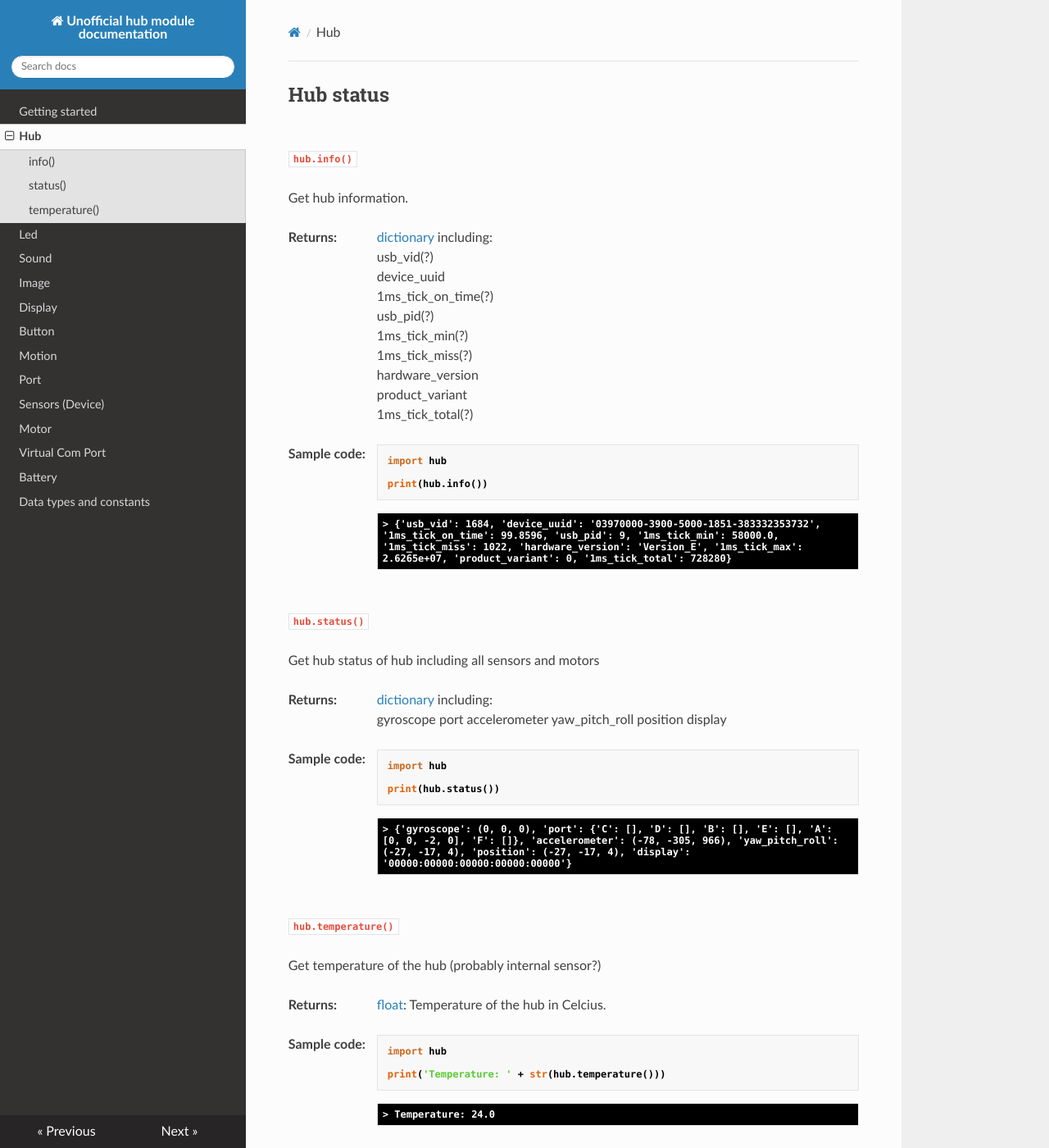
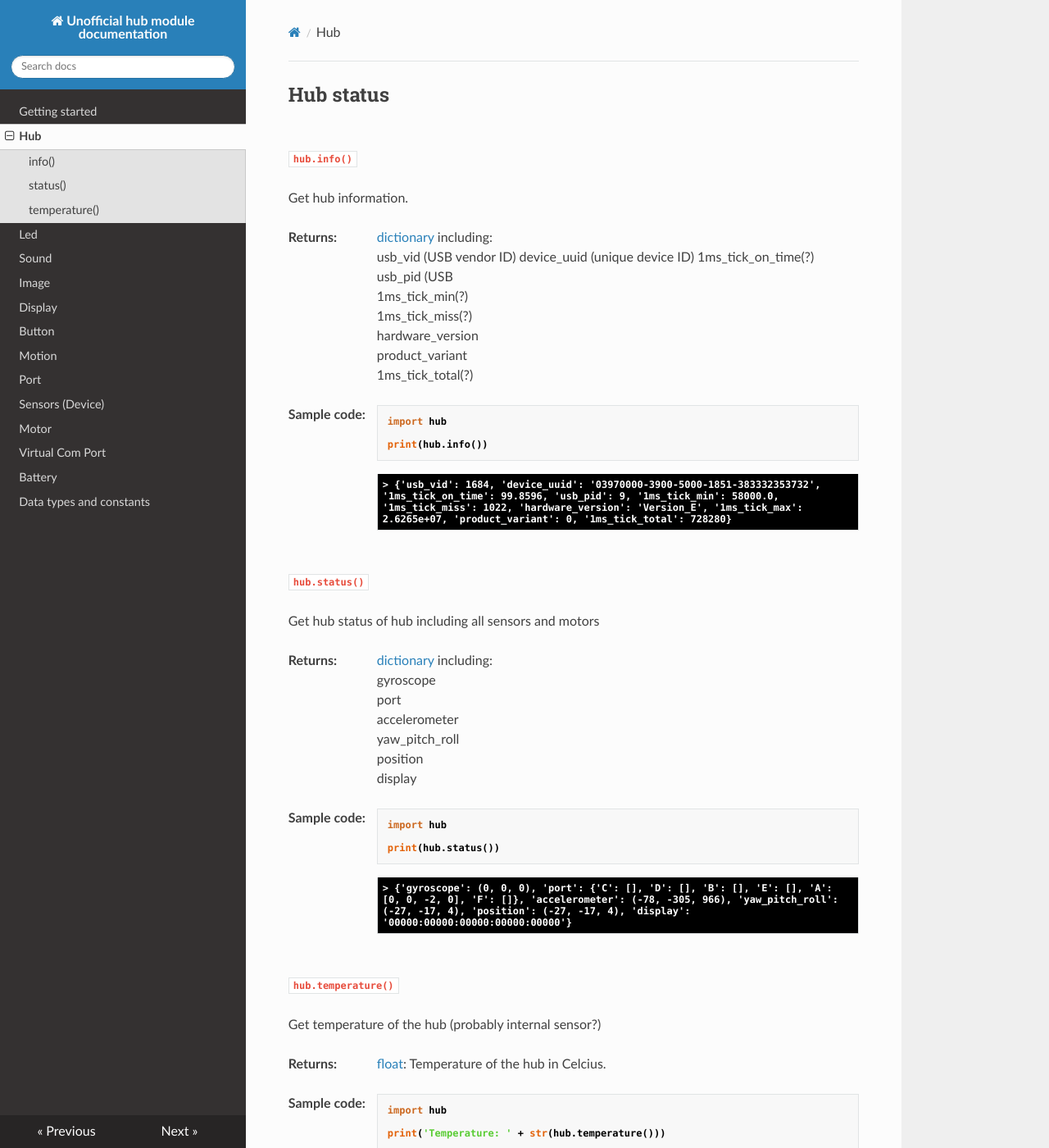
Before and after one commit to NStrijbosch/hub-module-notes, an MkDocs documentation site: the page built from docs/hub.md, in a window 1280 px wide and 1400 px high. Shown: the whole window at 82% size. Built offline with MkDocs 1.6.1, drawn with Linux system fonts in a browser that asks for light colours; nearby versions of some CDN libraries.

```diff
--- a/docs/hub.md
+++ b/docs/hub.md
@@ -12,10 +12,10 @@ Get hub information.
 __Returns:__
 
 * [dictionary](data_types.md#dictionary) including:
-  usb_vid(?)
-  device_uuid
+  usb_vid (USB vendor ID)
+  device_uuid  (unique device ID)
   1ms_tick_on_time(?)
-  usb_pid(?)
+  usb_pid (USB
   1ms_tick_min(?)
   1ms_tick_miss(?)
   hardware_version
--- a/mkdocs.yml
+++ b/mkdocs.yml
@@ -20,3 +20,7 @@ nav:
 #   - supervision: 'supervision.md'
 theme: readthedocs
 extra_css: ['custom.css']
+config:
+    copyright: test
+extra:
+    date: 18th of Januari
```
Also changed, not shown: docs/index.md (+7 -0 lines).
